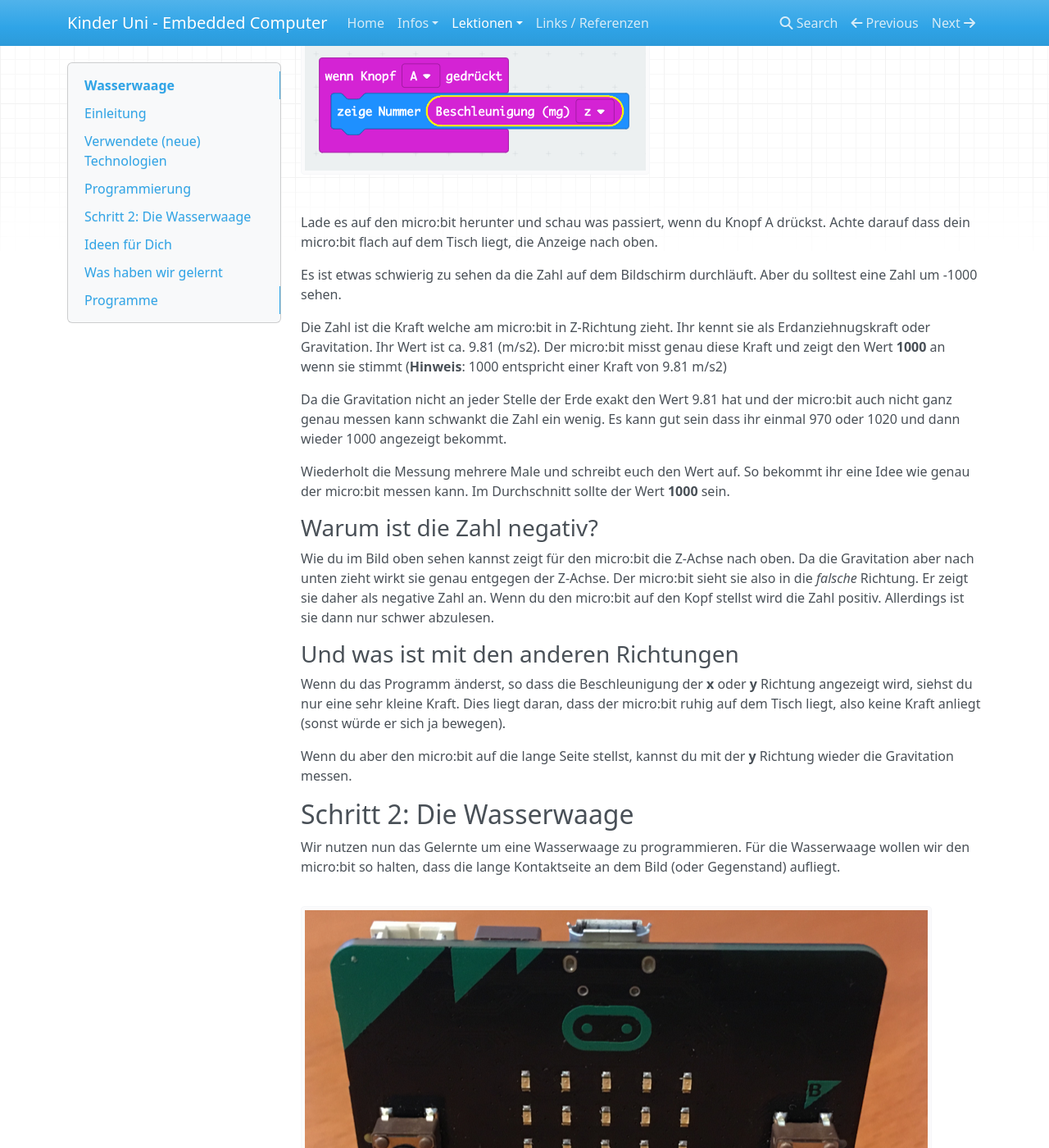
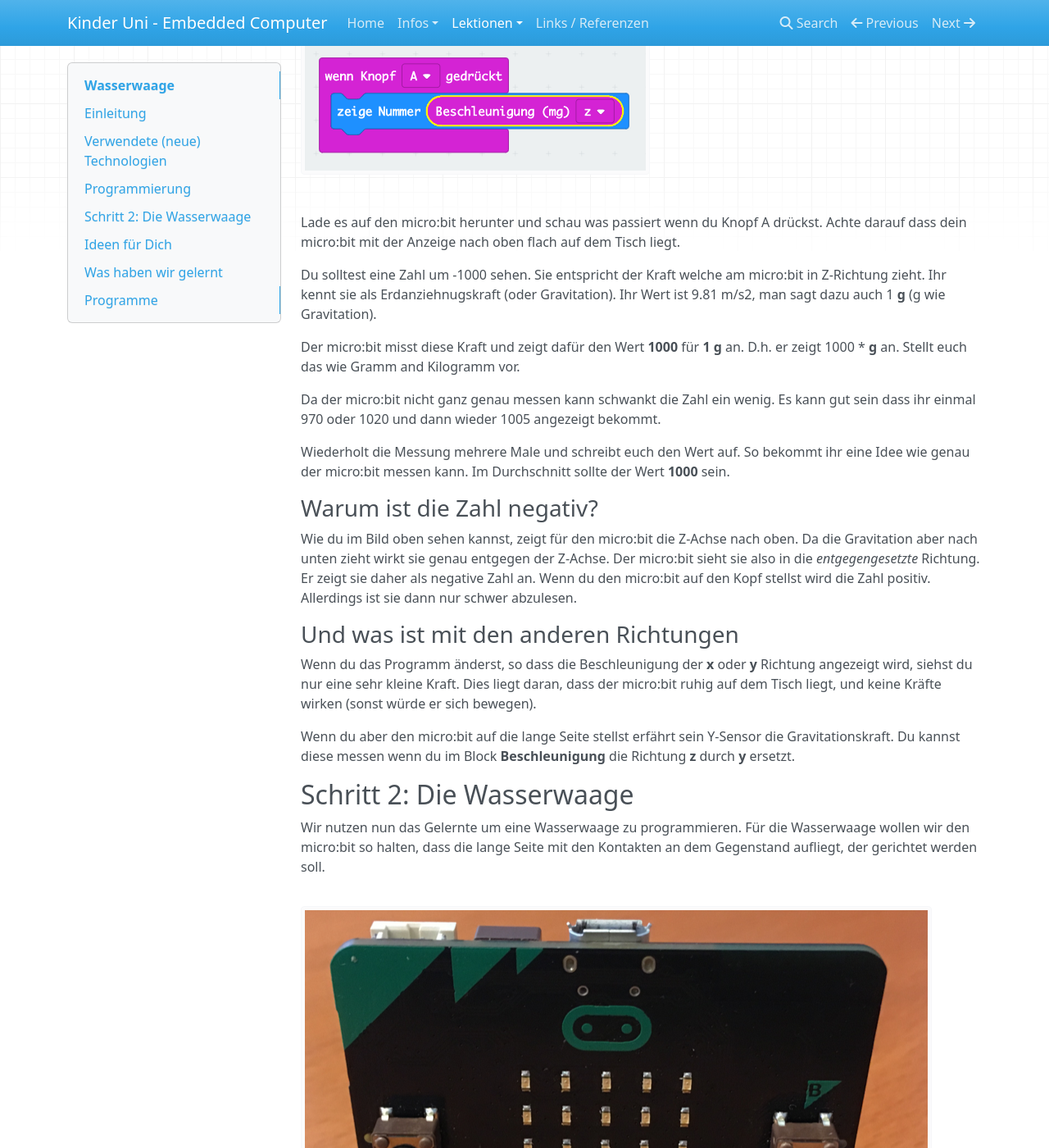
Before and after one commit to renestraub/ehk1, an MkDocs documentation site: the page built from docs/lessons/30_level/lesson.md, in a window 1280 px wide and 1400 px high, scrolled down 1303 px. Shown: the whole window at 82% size. Built offline with MkDocs 1.6.1, drawn with Linux system fonts in a browser that asks for light colours; nearby versions of some CDN libraries; some of the changed text lies outside the part shown.

Commit message:
Finalize lesson 3

```diff
--- a/docs/lessons/30_level/lesson.md
+++ b/docs/lessons/30_level/lesson.md
@@ -20,63 +20,61 @@ Der micro:bit soll messen ob er genau waagerecht liegt und das auf dem Bildschir
 
 ### Schritt 1: Der Beschleunigungssensor
 
-Der micro:bit enthält einen 3D-Beschleunigungssensor. Dieser kann Kräfte aus drei verschiedenen Richtungen messen. In der Mathematik nutzt man meistens die Namen x,y und z für die Richtungen im Raum.
+Der micro:bit enthält einen 3D-Beschleunigungssensor. Dieser kann Kräfte aus drei verschiedenen Richtungen messen. In der Mathematik nutzt die Namen x, y und z für die Richtungen im Raum.
 
 ![](image_axes.png)
 
-Wenn der micro:bit flach auf dem Tisch liegt sollte er nur eine Kraft sehen. Die Erdanziehung welche in Richtung "z" wirkt. In Richtung "x" oder "y" wirken keine Kräfte solange niemand den micro:bit hin- und herbewegt (genauer stösst).
+Wenn der micro:bit flach auf dem Tisch liegt sieht er nur eine Kraft sehen. Die Erdanziehung welche in Richtung "z" wirkt. In Richtung "x" oder "y" wirken keine Kräfte solange niemand den micro:bit hin- und herbewegt (genauer stösst). Das wollen wir ausprobieren.
 
-
-*   Erstelle eine neues Programm
+*   Erstelle eine neues Programm.
 *   **Wenn Knopf A gedrückt**.
 *   **zeige Nummer**.
 *   Platziere aus **Eingaben** den Block **Beschleunigung** in das **zeige Nummer** Feld.
 *   Wähle bei **Beschleunigung** die Richtung **z** aus.
 
-Dein Program sollte jetzt ungefähr so aussehen.
+Dein Program sollte jetzt so aussehen.
 
 ![](image1.png)
 
-Lade es auf den micro:bit herunter und schau was passiert, wenn du Knopf A drückst. Achte darauf dass dein micro:bit flach auf dem Tisch liegt, die Anzeige nach oben.
+Lade es auf den micro:bit herunter und schau was passiert wenn du Knopf A drückst. Achte darauf dass dein micro:bit mit der Anzeige nach oben flach auf dem Tisch liegt.
 
-Es ist etwas schwierig zu sehen da die Zahl auf dem Bildschirm durchläuft. Aber du solltest eine Zahl um -1000 sehen.
+Du solltest eine Zahl um -1000 sehen. Sie entspricht der Kraft welche am micro:bit in Z-Richtung zieht. Ihr kennt sie als Erdanziehnugskraft (oder Gravitation). Ihr Wert ist 9.81 m/s2, man sagt dazu auch 1 **g** (g wie Gravitation).
 
-Die Zahl ist die Kraft welche am micro:bit in Z-Richtung zieht. Ihr kennt sie als Erdanziehnugskraft oder Gravitation. Ihr Wert ist ca. 9.81 (m/s2). Der micro:bit misst genau diese Kraft und zeigt den Wert **1000** an wenn sie stimmt (**Hinweis**: 1000 entspricht einer Kraft von 9.81 m/s2)
+Der micro:bit misst diese Kraft und zeigt dafür den Wert **1000** für **1 g** an. D.h. er zeigt 1000 * **g** an. Stellt euch das wie Gramm and Kilogramm vor.
 
-Da die Gravitation nicht an jeder Stelle der Erde exakt den Wert 9.81 hat und der micro:bit auch nicht ganz genau messen kann schwankt die Zahl ein wenig. Es kann gut sein dass ihr einmal 970 oder 1020 und dann wieder 1000 angezeigt bekommt.
+Da der micro:bit nicht ganz genau messen kann schwankt die Zahl ein wenig. Es kann gut sein dass ihr einmal 970 oder 1020 und dann wieder 1005 angezeigt bekommt.
 
 Wiederholt die Messung mehrere Male und schreibt euch den Wert auf. So bekommt ihr eine Idee wie genau der micro:bit messen kann. Im Durchschnitt sollte der Wert **1000** sein.
 
 
 ### Warum ist die Zahl negativ?
 
-Wie du im Bild oben sehen kannst zeigt für den micro:bit die Z-Achse nach oben. Da die Gravitation aber nach unten zieht wirkt sie genau entgegen der Z-Achse. Der micro:bit sieht sie also in die *falsche* Richtung. Er zeigt sie daher als negative Zahl an. Wenn du den micro:bit auf den Kopf stellst wird die Zahl positiv. Allerdings ist sie dann nur schwer abzulesen.
+Wie du im Bild oben sehen kannst, zeigt für den micro:bit die Z-Achse nach oben. Da die Gravitation aber nach unten zieht wirkt sie genau entgegen der Z-Achse. Der micro:bit sieht sie also in die *entgegengesetzte* Richtung. Er zeigt sie daher als negative Zahl an. Wenn du den micro:bit auf den Kopf stellst wird die Zahl positiv. Allerdings ist sie dann nur schwer abzulesen.
 
 
 ### Und was ist mit den anderen Richtungen
 
-Wenn du das Programm änderst, so dass die Beschleunigung der **x** oder **y** Richtung angezeigt wird, siehst du nur eine sehr kleine Kraft. Dies liegt daran, dass der micro:bit ruhig auf dem Tisch liegt, also keine Kraft anliegt (sonst würde er sich ja bewegen).
+Wenn du das Programm änderst, so dass die Beschleunigung der **x** oder **y** Richtung angezeigt wird, siehst du nur eine sehr kleine Kraft. Dies liegt daran, dass der micro:bit ruhig auf dem Tisch liegt, und keine Kräfte wirken (sonst würde er sich bewegen).
 
-Wenn du aber den micro:bit auf die lange Seite stellst, kannst du mit der **y** Richtung wieder die Gravitation messen.
+Wenn du aber den micro:bit auf die lange Seite stellst erfährt sein Y-Sensor die Gravitationskraft. Du kannst diese messen wenn du im Block **Beschleunigung** die Richtung **z** durch **y** ersetzt.
+
 
 
 
 ## Schritt 2: Die Wasserwaage
 
-Wir nutzen nun das Gelernte um eine Wasserwaage zu programmieren. Für die Wasserwaage wollen wir den micro:bit so halten, dass die lange Kontaktseite an dem Bild (oder Gegenstand) aufliegt.
+Wir nutzen nun das Gelernte um eine Wasserwaage zu programmieren. Für die Wasserwaage wollen wir den micro:bit so halten, dass die lange Seite mit den Kontakten an dem Gegenstand aufliegt, der gerichtet werden soll.
 
 ![](image14.png)
 
 Um zu prüfen ob der Gegenstand, respektive der micro:bit, genau waagerecht liegt können wir die Kraft in Y-Richtung oder X-Richtung auswerten (oder sogar beide).
 
 Wenn der micro:bit exakt waagerecht liegt sollte in X-Richtung keine oder nur eine sehr geringe Kraft messbar sein. In Y-Richtung hingegen die ganze Erdbeschleunigung. Liegt er hingegen schräg, nimmt die Kraft in X-Richtung zu und in Y-Richtung ab.
+Mit etwas Mathematik (Arkustangens) kann man aus den beiden Kräften den Winkel ausrechnen.
 
-![](image15.png)
+![](image15.png) ![](image16.png)
 
-Mit etwas höherer Mathematik (Arkustangens) kann man aus den beiden Kräften den Winkel ausrechnen. Wir nutzen aber als einfachste Variante die Kraft in X-Richtung die ja möglichst 0 sein soll.
-
-![](image16.png)
-
+Wir betrachten aber für unser Programm nur die Kraft in X-Richtung die ja möglichst 0 sein soll. Ist der Wert kleiner oder grösser als 0 wissen wir dass der micro:bit schräg liegt.
 
 
 Erstelle im Makecode Editor ein neues Programm.
@@ -115,19 +114,19 @@ Diese Art Programmteil nennt man **Logik**.
 
 *   Entferne den "zeige Nummer" Block.
 *   Nimm aus **Logik** den Block **wenn wahr dann**
-*   Gehe erneut zu **Logik** und hole den Block mit dem **kleiner** Zeichen.
+*   Gehe erneut zu **Logik** und hole den Block mit dem **kleiner** Zeichen (im Bild gelb umrandet).
 
 ![](image19.png)
 
-*   Setze dieses an die Stelle des **wahr** Feldes.
+*   Setze diesen an die Stelle des **wahr** Feldes.
 *   Hole die **Variable** **x** und setze sie in die linke **0**.
-*   Wähle statt dem **kleiner** Zeichen das **grösser** (Pfeil nach rechts).
+*   Wähle statt dem **kleiner** Zeichen das **grösser** Zeichen (Pfeil nach rechts).
 *   Überschreibe die rechte **0** mit **16**.
-*   Füge einen **zeige LEDs** Block ein der eine Linie nach recht oben anzeigt. Erfinde selber eine schöne Zeichnung.
+*   Füge einen **zeige LEDs** Block ein, der eine Linie nach recht oben anzeigt. Erfinde selber eine schöne Zeichnung.
 
 ![](image21.png)
 
-Das ist die erste unserer drei **Logik** Bedingungen. Wir fügen nun die zweite anderen ein.
+Das ist die erste unserer drei **Logik** Bedingungen. Wir fügen nun die zwei anderen ein.
 
 *   Klicke auf das kleine **(+)** Symbol unten link im **wenn** Block. Eine weitere Klammer öffnet sich.
 *   Klicke erneut auf das **(+)** Symbol. Eine dritte Klammer erscheint.
```
Also changed, not shown: other parts of docs/lessons/30_level/lesson.md (+7 -7 lines).
